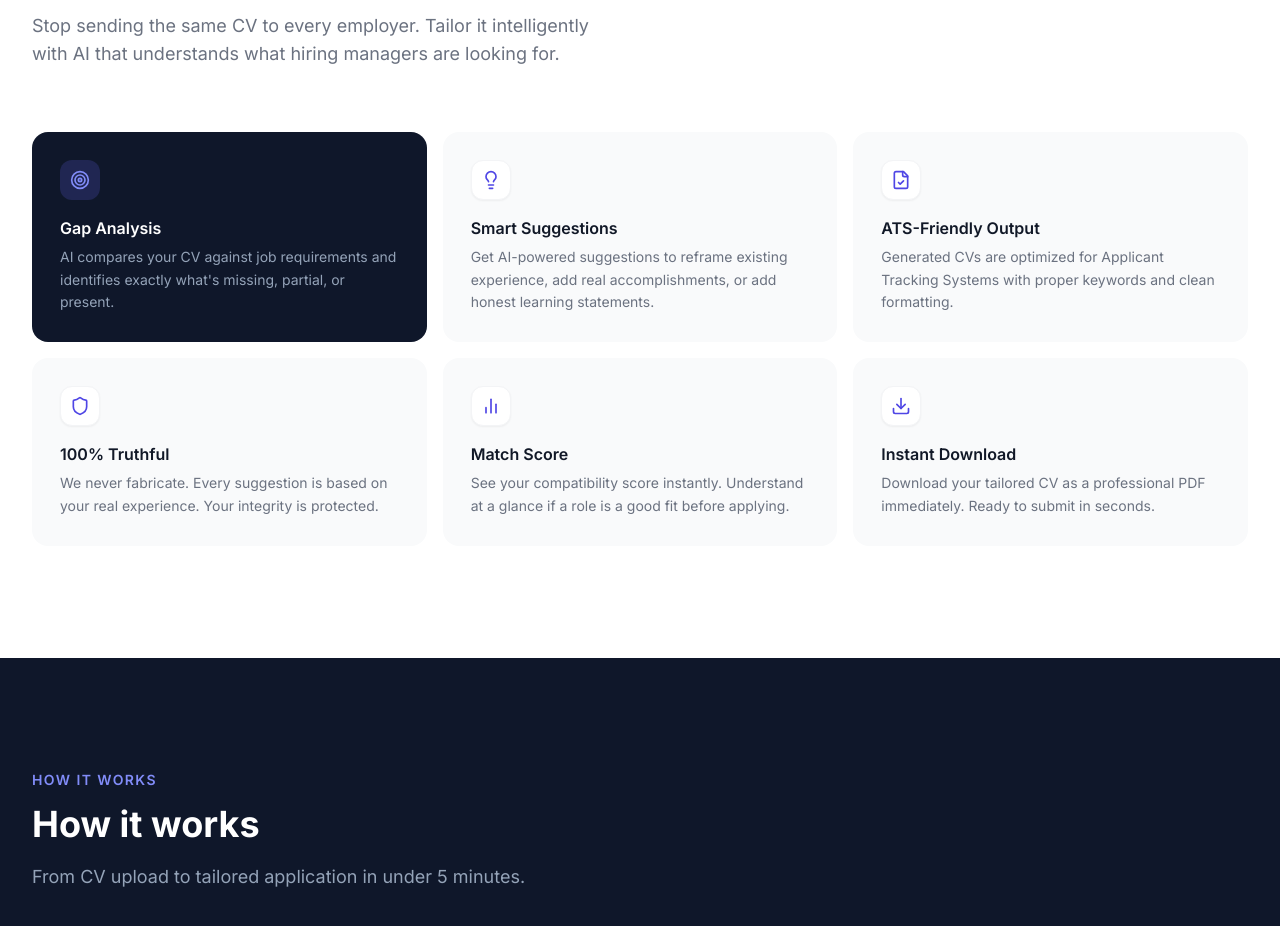
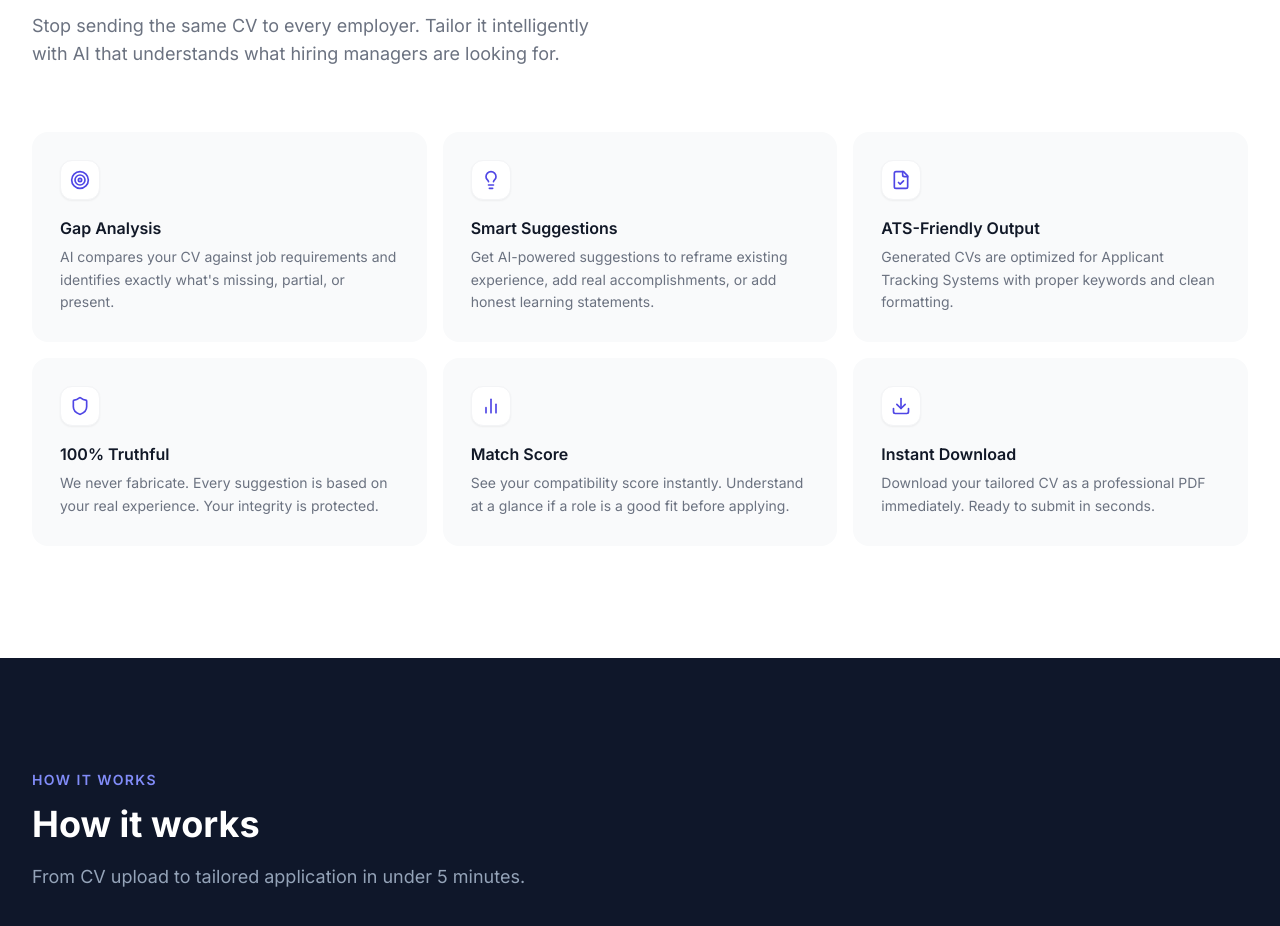
Before and after one commit to mbelenluna/applyjet, a Next.js app: page / in a window 1280 px wide. Shown: the part 1160-2086 px from the top of the page. Built offline with nearby package versions, Linux system fonts and the light colour scheme; no server answers.

Commit message:
Add hero image, uniform feature cards

```diff
--- a/src/components/landing/Features.tsx
+++ b/src/components/landing/Features.tsx
@@ -22,29 +22,18 @@ export default function Features() {
         <div className="grid grid-cols-1 md:grid-cols-3 gap-4">
           {f.items.map((feature, idx) => {
             const Icon = icons[idx]
-            const isDark = idx === 0
 
             return (
               <div
                 key={feature.title}
-                className={`rounded-2xl p-7 flex flex-col gap-4 transition-all duration-200 ${
-                  isDark
-                    ? 'bg-slate-900 text-white'
-                    : 'bg-gray-50 hover:bg-gray-100 text-gray-900'
-                }`}
+                className="rounded-2xl p-7 flex flex-col gap-4 bg-gray-50 hover:bg-gray-100 transition-colors duration-200"
               >
-                <div className={`w-10 h-10 rounded-xl flex items-center justify-center ${
-                  isDark ? 'bg-indigo-500/20' : 'bg-white shadow-sm border border-gray-100'
-                }`}>
-                  <Icon className={`h-5 w-5 ${isDark ? 'text-indigo-400' : 'text-indigo-600'}`} />
+                <div className="w-10 h-10 rounded-xl flex items-center justify-center bg-white shadow-sm border border-gray-100">
+                  <Icon className="h-5 w-5 text-indigo-600" />
                 </div>
                 <div>
-                  <h3 className={`text-base font-semibold mb-1.5 ${isDark ? 'text-white' : 'text-gray-900'}`}>
-                    {feature.title}
-                  </h3>
-                  <p className={`text-sm leading-relaxed ${isDark ? 'text-slate-400' : 'text-gray-500'}`}>
-                    {feature.description}
-                  </p>
+                  <h3 className="text-base font-semibold mb-1.5 text-gray-900">{feature.title}</h3>
+                  <p className="text-sm leading-relaxed text-gray-500">{feature.description}</p>
                 </div>
               </div>
             )
```
Also changed, not shown: 1 other file (tests, documents, lock files or other folders).
